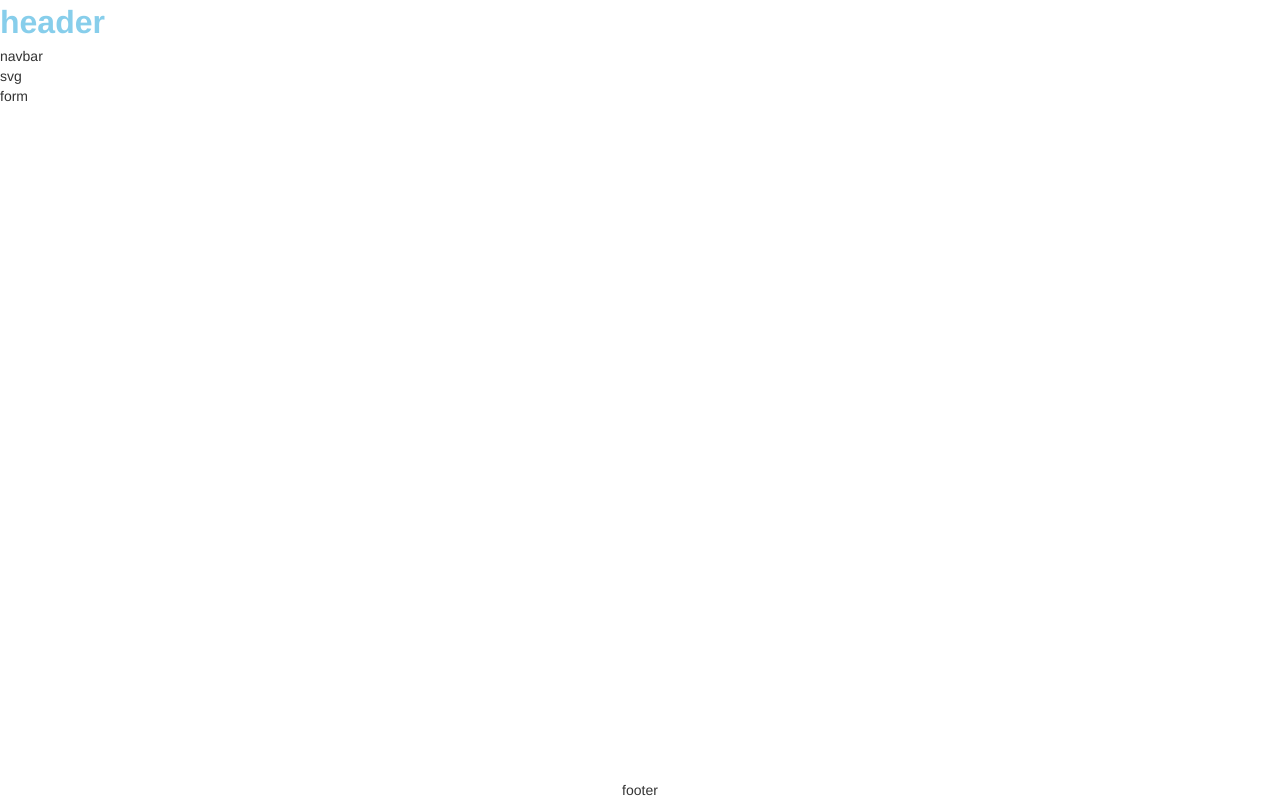
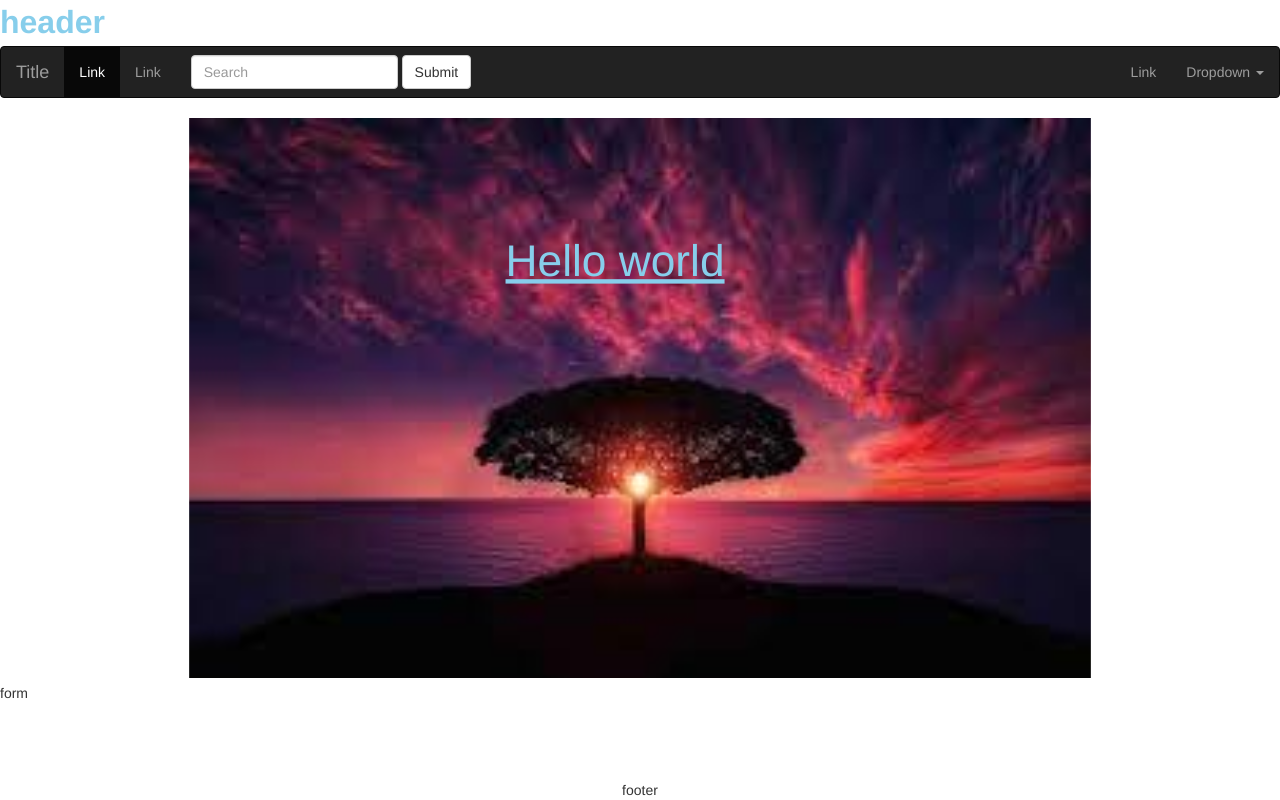
Before and after one commit to laurence91810/formationJS, a website: page index.html in a window 1280 px wide. Drawn offline with nearby package versions, Linux system fonts and the light colour scheme.

Commit message:
commit SVG

```diff
--- a/index.html
+++ b/index.html
@@ -8,7 +8,7 @@
 
     <!-- Latest compiled and minified CSS & JS -->
     <link rel="stylesheet" media="screen" href="/node_modules/bootstrap/dist/css/bootstrap.css">
-    <script src="/node_modules/jQuery/tmp/jquery.js"></script>
+    <script src="/node_modules/jquery/dist/jquery.js"></script>
     <script src="/node_modules/bootstrap/dist/js/bootstrap.js"></script>
 
     <link rel="stylesheet" href="/styles/style.css">
@@ -16,10 +16,59 @@
 <body>
     <div id="main">
         <div id="header">header</div>
-        <div id="navbar">navbar</div>
+        <div id="navbar">
+
+            <nav class="navbar navbar-inverse" role="navigation">
+                <!-- Brand and toggle get grouped for better mobile display -->
+                <div class="navbar-header">
+                    <button type="button" class="navbar-toggle" data-toggle="collapse" data-target=".navbar-ex1-collapse">
+                        <span class="sr-only">Toggle navigation</span>
+                        <span class="icon-bar"></span>
+                        <span class="icon-bar"></span>
+                        <span class="icon-bar"></span>
+                    </button>
+                    <a class="navbar-brand" href="#">Title</a>
+                </div>
+
+                <!-- Collect the nav links, forms, and other content for toggling -->
+                <div class="collapse navbar-collapse navbar-ex1-collapse">
+                    <ul class="nav navbar-nav">
+                        <li class="active"><a href="#">Link</a></li>
+                        <li><a href="#">Link</a></li>
+                    </ul>
+                    <form class="navbar-form navbar-left" role="search">
+                        <div class="form-group">
+                            <input type="text" class="form-control" placeholder="Search">
+                        </div>
+                        <button type="submit" class="btn btn-default">Submit</button>
+                    </form>
+                    <ul class="nav navbar-nav navbar-right">
+                        <li><a href="#">Link</a></li>
+                        <li class="dropdown">
+                            <a href="#" class="dropdown-toggle" data-toggle="dropdown">Dropdown <b class="caret"></b></a>
+                            <ul class="dropdown-menu">
+                                <li><a href="#">Action</a></li>
+                                <li><a href="#">Another action</a></li>
+                                <li><a href="#">Something else here</a></li>
+                                <li><a href="#">Separated link</a></li>
+                            </ul>
+                        </li>
+                    </ul>
+                </div><!-- /.navbar-collapse -->
+            </nav>
+
+        </div>
         <div id="main-wrapper">
             <div id="flex-cols2">
-                <div id="svg-container">svg</div>
+                <div id="svg-container">
+                    <svg width="100%" height="70vh"
+                         viewBox="0 0 285 177"  version="1.1"
+                         xmlns="http://www.w3.org/2000/svg"
+                         xmlns:xlink="http://www.w3.org/1999/xlink">
+                         <image xlink:href="/images/arbre.jpg" x="0" y="0" />
+                        <text x="100"  y="50" fill="skyblue" text-decoration="underline" >Hello world</text>
+                    </svg>
+                </div>
                 <div id="form-container">form</div>
             </div>
             <div id="footer">footer</div>
--- a/package.json
+++ b/package.json
@@ -17,6 +17,7 @@
   "homepage": "https://github.com/laurence91810/formationJS#readme",
   "dependencies": {
     "bootstrap": "^3.3.7",
+    "jQuery": "^1.7.4",
     "lite-server": "^2.6.1"
   }
 }
```
Also changed, not shown: images/arbre.jpg (added), 1 other file.
